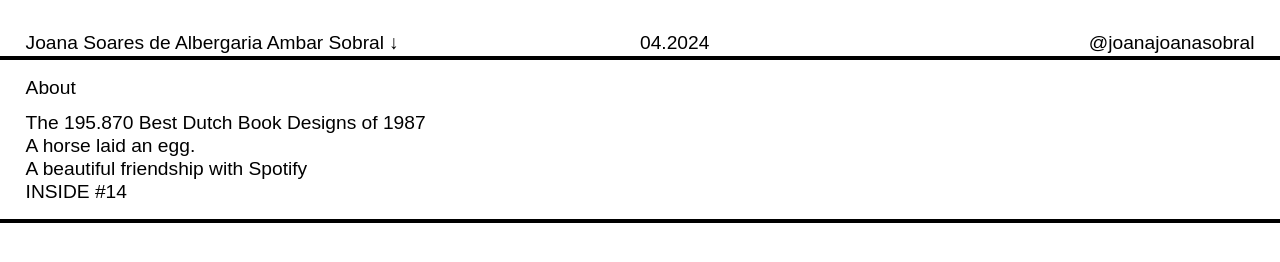
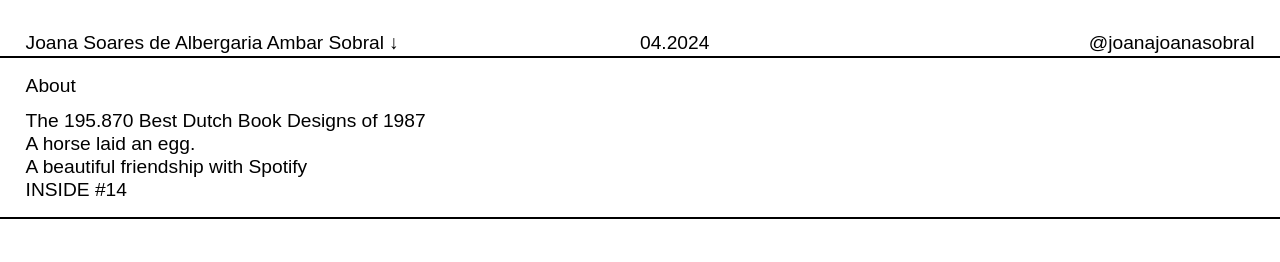
Before and after one commit to joanassobral/portfolio, a plain HTML site: page index.html in a window 1280 px wide. Drawn offline with Linux system fonts and the light colour scheme; a web font is replaced by a local one.

Commit message:
Update styles.css

```diff
--- a/styles.css
+++ b/styles.css
@@ -42,7 +42,7 @@ header{
     #top_section_header{
         display: flex; justify-content: space-between;
         min-height: 7vh; position: relative;
-        border-bottom: 4px black solid;
+        border-bottom: 2px black solid;
         z-index: 2;
         background-color: white;
     }
@@ -65,7 +65,7 @@ header{
             }
 
     #nav_section{
-        border-bottom: 4px black solid;
+        border-bottom: 2px black solid;
         display: flex; flex-direction: column;
         height: 93vh;
 
@@ -80,7 +80,7 @@ header{
         }
         #project_menu{
             width: 100vw;
-            border-bottom: 4px black solid;
+            border-bottom: 2px black solid;
         }
             #project_menu{
                 margin-bottom: 0.5vh;
@@ -154,10 +154,6 @@ header{
         margin-bottom: 0.5vh;
     }
 
-
-    #top_section_header, #nav_section,#project_menu{
-        border-bottom: 2px black solid;
-    }
     #top_section_header{
         min-height: 8vh;
     }
```
